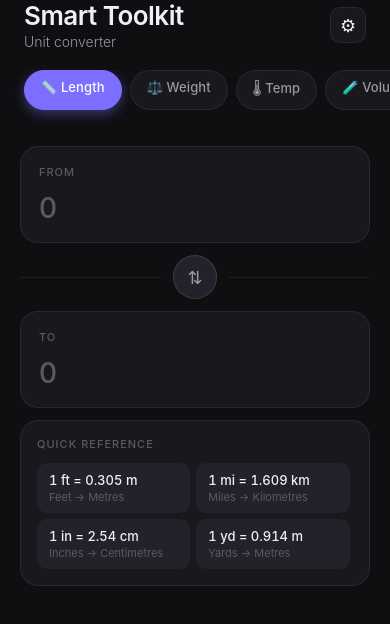
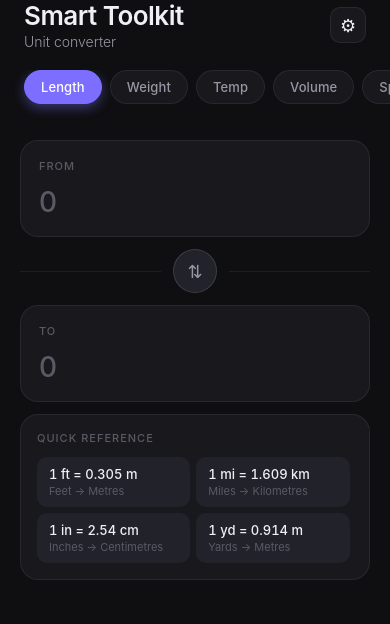
Before and after one commit to stephany247/SmartUtilityToolkit, a React Native app: screen / in a window 390 px wide. Shown: the top 624 px of the page. Built offline with nearby package versions, Linux system fonts and the light colour scheme.

Commit message:
feat: remove category emoji from UI

```diff
--- a/src/components/CategoryPill.tsx
+++ b/src/components/CategoryPill.tsx
@@ -4,12 +4,11 @@ import { colors, radius } from "../theme";
 
 interface Props {
   label: string;
-  emoji: string;
   active: boolean;
   onPress: () => void;
 }
 
-export function CategoryPill({ label, emoji, active, onPress }: Props) {
+export function CategoryPill({ label, active, onPress }: Props) {
   return (
     <TouchableOpacity
       style={[styles.pill, active && styles.pillActive]}
@@ -17,7 +16,7 @@ export function CategoryPill({ label, emoji, active, onPress }: Props) {
       activeOpacity={0.75}
     >
       <Text style={[styles.text, active && styles.textActive]}>
-        {emoji} {label}
+        {label}
       </Text>
     </TouchableOpacity>
   );
--- a/src/screens/ConverterScreen.tsx
+++ b/src/screens/ConverterScreen.tsx
@@ -128,7 +128,6 @@ export function ConverterScreen() {
           <CategoryPill
             key={cat}
             label={CATEGORIES[cat].label}
-            emoji={CATEGORIES[cat].emoji}
             active={activeCategory === cat}
             onPress={() => handleCategoryChange(cat)}
           />
```
